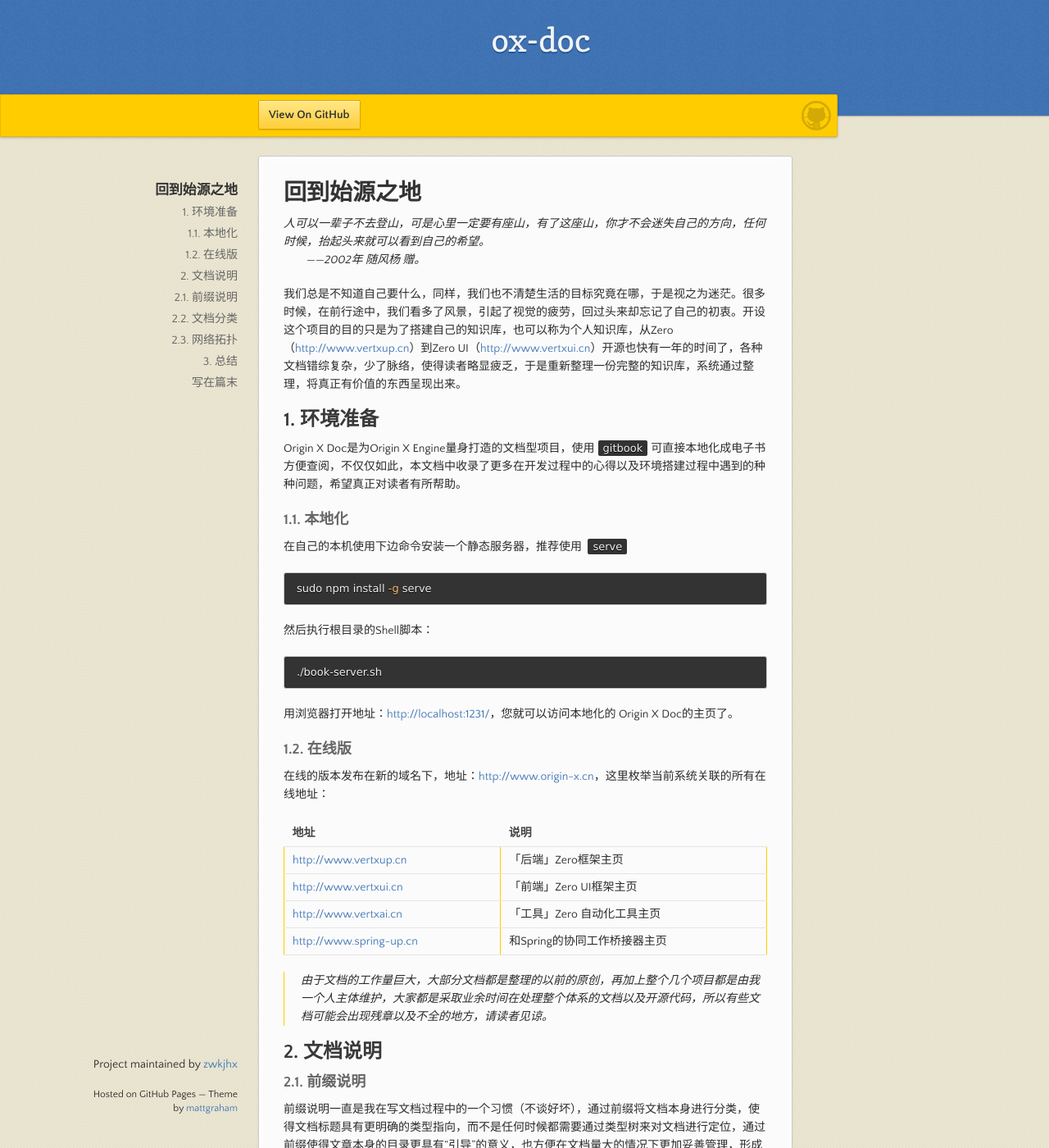
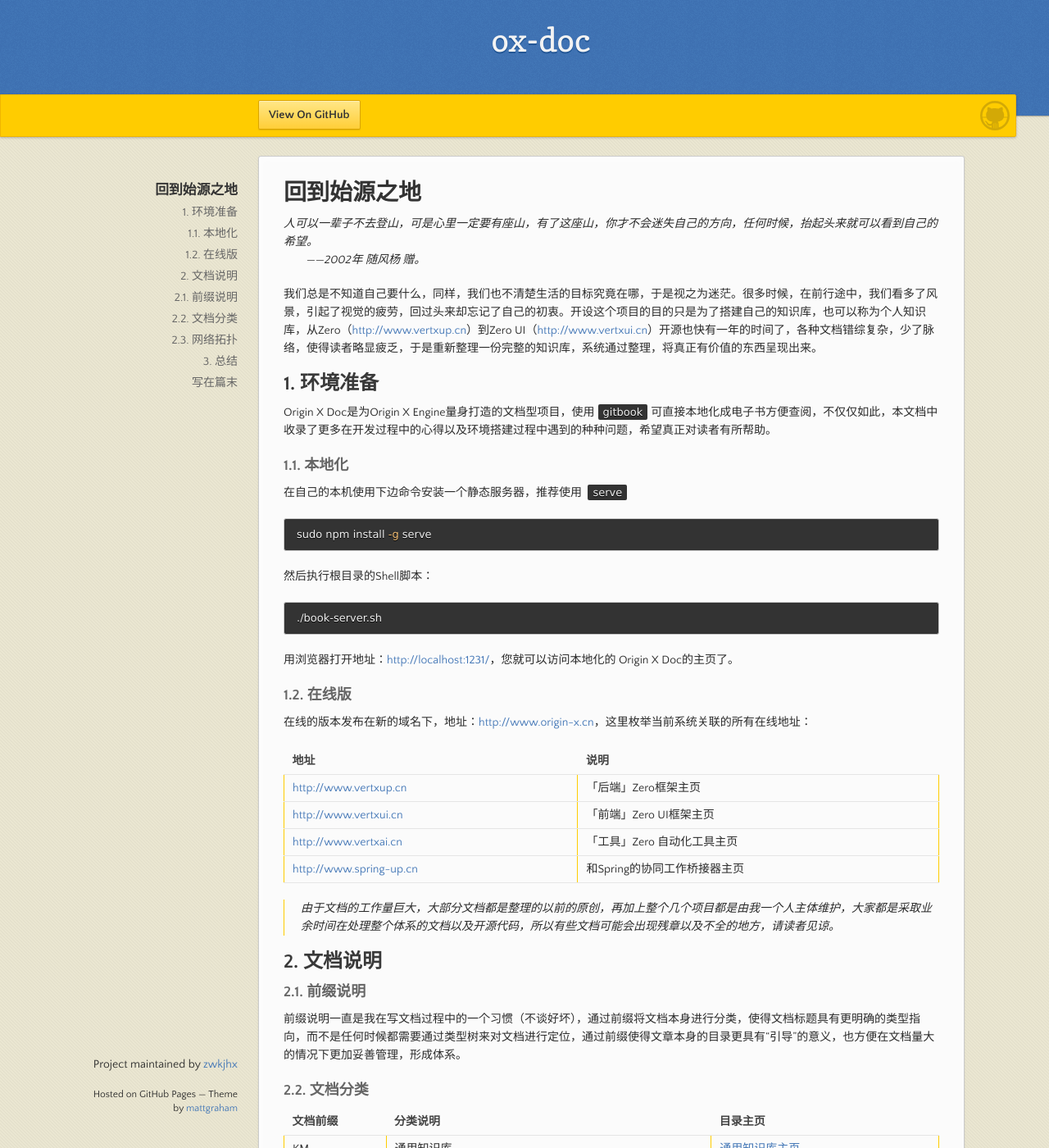
Before and after one commit to zwkjhx/ox-doc, a Jekyll site: the page built from README.md, in a window 1280 px wide and 1400 px high. Shown: the whole window at 82% size. Built offline with Jekyll 4.4.1, drawn with Linux system fonts in a browser that asks for light colours; our own code applies the rules of GitHub Pages for plain Markdown files; the repository's description, which GitHub fills in, is left out.

Commit message:
修改宽度

```diff
--- a/_sass/jekyll-theme-leap-day-extend.scss
+++ b/_sass/jekyll-theme-leap-day-extend.scss
@@ -185,9 +185,9 @@
 #banner {
   z-index: 100;
   left:0;
-  right:50%;
+  right:45%;
   height: 50px;
-  margin-right:-382px;
+  margin-right:-536px;
   position: fixed;
   top: 115px;
   background: #ffcc00;
@@ -271,7 +271,7 @@
 }
 
 section {
-  width:590px;
+  width:800px;
   padding: 30px 30px 50px 30px;
   margin: 20px 0;
   margin-top: 190px;
```
